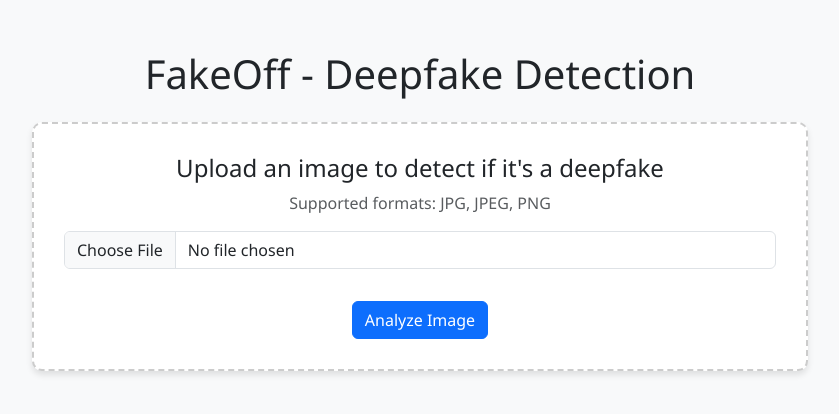
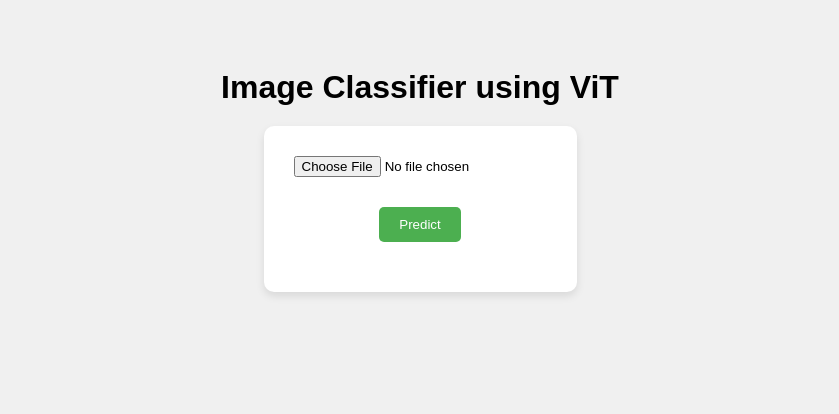
Before and after one commit to Paras1209/FakeOff, a Flask app: page / in a window 1280 px wide. Shown: the top 414 px of the page, without its empty margins (220-1059 px from the left). Run offline with Flask 3, Linux system fonts and the light colour scheme.

Commit message:
frontend

```diff
--- a/templates/index.html
+++ b/templates/index.html
@@ -2,167 +2,98 @@
 <html lang="en">
 <head>
     <meta charset="UTF-8">
-    <meta name="viewport" content="width=device-width, initial-scale=1.0">
-    <title>FakeOff - Deepfake Detection</title>
-    <link href="https://cdn.jsdelivr.net/npm/bootstrap@5.3.0-alpha1/dist/css/bootstrap.min.css" rel="stylesheet">
+    <title>Image Classification</title>
     <style>
         body {
-            background-color: #f8f9fa;
-            font-family: 'Segoe UI', Tahoma, Geneva, Verdana, sans-serif;
+            font-family: Arial, sans-serif;
+            text-align: center;
+            padding: 40px;
+            background: #f0f0f0;
         }
-        .container {
-            max-width: 800px;
-            margin-top: 50px;
+        h1 {
+            margin-bottom: 20px;
         }
-        .upload-container {
-            border: 2px dashed #ccc;
+        .upload-box {
+            background: #fff;
+            padding: 30px;
             border-radius: 10px;
-            padding: 30px;
-            text-align: center;
-            background-color: white;
-            box-shadow: 0 4px 6px rgba(0,0,0,0.1);
+            display: inline-block;
+            box-shadow: 0 4px 8px rgba(0,0,0,0.1);
         }
-        .image-preview {
-            max-width: 100%;
-            max-height: 300px;
+        input[type="file"] {
+            margin-bottom: 20px;
+        }
+        button {
+            background-color: #4CAF50;
+            color: white;
+            padding: 10px 20px;
+            margin-top: 10px;
+            border: none;
+            border-radius: 5px;
+            cursor: pointer;
+        }
+        .result {
             margin-top: 20px;
-            border-radius: 8px;
-            display: none;
+            font-size: 18px;
         }
-        .result-container {
+        img.preview {
             margin-top: 20px;
-            padding: 20px;
+            max-width: 300px;
             border-radius: 10px;
-            background-color: white;
-            box-shadow: 0 4px 6px rgba(0,0,0,0.1);
-            display: none;
-        }
-        .loader {
-            border: 5px solid #f3f3f3;
-            border-top: 5px solid #3498db;
-            border-radius: 50%;
-            width: 40px;
-            height: 40px;
-            animation: spin 2s linear infinite;
-            margin: 20px auto;
-            display: none;
-        }
-        @keyframes spin {
-            0% { transform: rotate(0deg); }
-            100% { transform: rotate(360deg); }
         }
     </style>
 </head>
 <body>
-    <div class="container">
-        <h1 class="text-center mb-4">FakeOff - Deepfake Detection</h1>
+    <h1>Image Classifier using ViT</h1>
+    <div class="upload-box">
+        <form id="upload-form" enctype="multipart/form-data">
+            <input type="file" name="image" id="image" accept="image/*" required><br>
+            <button type="submit">Predict</button>
+        </form>
 
-        <div class="upload-container">
-            <h4>Upload an image to detect if it's a deepfake</h4>
-            <p class="text-muted">Supported formats: JPG, JPEG, PNG</p>
-
-            <form id="upload-form" enctype="multipart/form-data">
-                <div class="mb-3">
-                    <input class="form-control" type="file" id="image-upload" name="image" accept="image/jpeg,image/png,image/jpg">
-                </div>
-
-                <img id="image-preview" class="image-preview" src="#" alt="Preview">
-
-                <button type="submit" class="btn btn-primary mt-3">Analyze Image</button>
-            </form>
-
-            <div id="loader" class="loader"></div>
-        </div>
-
-        <div id="result-container" class="result-container">
-            <h4>Analysis Result</h4>
-            <div id="result-content">
-                <!-- Results will be displayed here -->
-            </div>
-        </div>
+        <div class="result" id="result"></div>
+        <img id="preview" class="preview" src="#" alt="Image Preview" style="display: none;">
     </div>
 
     <script>
-        // Image preview functionality
-        document.getElementById('image-upload').addEventListener('change', function(event) {
-            const preview = document.getElementById('image-preview');
-            const file = event.target.files[0];
+        const form = document.getElementById('upload-form');
+        const resultDiv = document.getElementById('result');
+        const preview = document.getElementById('preview');
+
+        form.addEventListener('submit', async (e) => {
+            e.preventDefault();
+            const fileInput = document.getElementById('image');
+            const file = fileInput.files[0];
 
             if (file) {
+                preview.src = URL.createObjectURL(file);
                 preview.style.display = 'block';
-                const reader = new FileReader();
+            }
 
-                reader.onload = function(e) {
-                    preview.src = e.target.result;
+            const formData = new FormData();
+            formData.append('image', file);
+
+            resultDiv.innerHTML = "Predicting...";
+
+            try {
+                const response = await fetch('/predict', {
+                    method: 'POST',
+                    body: formData
+                });
+
+                const data = await response.json();
+                if (response.ok) {
+                    resultDiv.innerHTML = `
+                        <strong>Prediction:</strong> ${data.prediction}<br>
+                        <strong>Confidence:</strong> ${(data.confidence * 100).toFixed(2)}%
+                    `;
+                } else {
+                    resultDiv.innerHTML = `<span style="color:red;">Error: ${data.error}</span>`;
                 }
-
-                reader.readAsDataURL(file);
-            } else {
-                preview.style.display = 'none';
-                preview.src = '#';
+            } catch (err) {
+                resultDiv.innerHTML = `<span style="color:red;">Error: ${err.message}</span>`;
             }
         });
-
-        // Form submission
-        document.getElementById('upload-form').addEventListener('submit', function(e) {
-            e.preventDefault();
-
-            const formData = new FormData(this);
-            const loader = document.getElementById('loader');
-            const resultContainer = document.getElementById('result-container');
-            const resultContent = document.getElementById('result-content');
-
-            // Show loading spinner
-            loader.style.display = 'block';
-            resultContainer.style.display = 'none';
-
-            // Send request to backend
-            fetch('/analyze', {
-                method: 'POST',
-                body: formData
-            })
-            .then(response => response.json())
-            .then(data => {
-                // Hide loader
-                loader.style.display = 'none';
-
-                // Display results
-                resultContainer.style.display = 'block';
-
-                if (data.is_deepfake) {
-                    resultContent.innerHTML = `
-                        <div class="alert alert-danger">
-                            <h5>⚠️ Deepfake Detected</h5>
-                            <p>This image appears to be artificially generated with ${data.confidence}% confidence.</p>
-                        </div>
-                    `;
-                } else {
-                    resultContent.innerHTML = `
-                        <div class="alert alert-success">
-                            <h5>✅ Authentic Image</h5>
-                            <p>This image appears to be authentic with ${data.confidence}% confidence.</p>
-                        </div>
-                    `;
-                }
-
-                // Add additional details if provided by backend
-                if (data.details) {
-                    resultContent.innerHTML += `<div class="mt-3"><h6>Additional Details:</h6><p>${data.details}</p></div>`;
-                }
-            })
-            .catch(error => {
-                loader.style.display = 'none';
-                resultContainer.style.display = 'block';
-                resultContent.innerHTML = `
-                    <div class="alert alert-warning">
-                        <h5>Error During Analysis</h5>
-                        <p>An error occurred: ${error.message}</p>
-                    </div>
-                `;
-            });
-        });
     </script>
-
-    <script src="https://cdn.jsdelivr.net/npm/bootstrap@5.3.0-alpha1/dist/js/bootstrap.bundle.min.js"></script>
 </body>
 </html>
```
